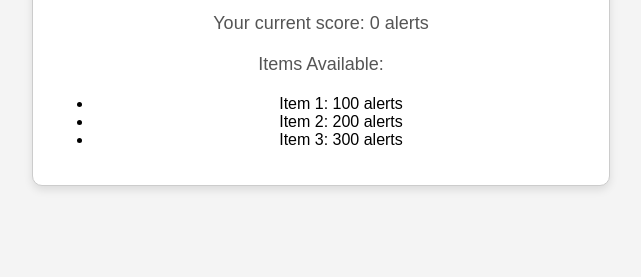
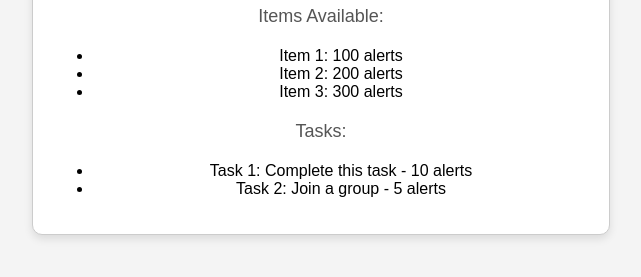
Before and after one commit to aliz022222/web45454, a plain HTML site: page index.html in a window 1280 px wide. Shown: the part 403-680 px from the top of the page, without its empty margins (319-960 px from the left). Drawn offline with Linux system fonts and the light colour scheme.

Commit message:
Add files via upload

```diff
--- a/index.html
+++ b/index.html
@@ -51,13 +51,16 @@
         .item {
             margin: 10px 0;
         }
+        .tasks {
+            margin-top: 20px;
+        }
     </style>
 </head>
 <body>
     <div class="container">
         <h1>Welcome to My Custom Tap Swap!</h1>
         <p>Click the button below to start earning alerts and check your status.</p>
-        <button onclick="incrementScore()"><img src="https://www.google.com/url?sa=i&url=https%3A%2F%2Fparsstock.ir%2Fsearch.aspx%3Fsearchterm%3Dsiren&psig=AOvVaw1YXkSvtc3UV1nvzZbuuQSJ&ust=1740426201200000&source=images&cd=vfe&opi=89978449&ved=0CBAQjRxqFwoTCJCa-__G2osDFQAAAAAdAAAAABAE" alt="Click" style="width: 30px; height: 30px;"></button>
+        <button onclick="incrementScore()"><img src="https://parsstock.ir/600/10176/1342048-%D9%88%DA%A9%D8%AA%D9%88%D8%B1-%D8%A2%DA%98%DB%8C%D8%B1-%D9%BE%D9%84%DB%8C%D8%B3-%DA%86%D8%B4%D9%85%DA%A9-%D8%B2%D9%86-%D8%A7%D8%B6%D8%B7%D8%B1%D8%A7%D8%B1%DB%8C.jpg" alt="Click" style="width: 30px; height: 30px;"></button>
         <div class="scoreboard">
             <p>Your current score: <span id="score">0</span> alerts</p>
         </div>
@@ -69,13 +72,30 @@
                 <li>Item 3: 300 alerts</li>
             </ul>
         </div>
+        <div class="tasks">
+            <p>Tasks:</p>
+            <ul id="tasks-list">
+                <!-- Task items will be dynamically added here -->
+            </ul>
+        </div>
     </div>
     <script>
         let score = 0;
         function incrementScore() {
             score += 1;
-            document.getElementById("score").innerText = score;
+            document.getElementById("score").innerText = score.toFixed(2);
         }
+
+        function addTask(name, description, alerts) {
+            const taskList = document.getElementById("tasks-list");
+            const taskItem = document.createElement("li");
+            taskItem.innerText = `${name}: ${description} - ${alerts} alerts`;
+            taskList.appendChild(taskItem);
+        }
+
+        // Example of adding tasks dynamically
+        addTask('Task 1', 'Complete this task', 10);
+        addTask('Task 2', 'Join a group', 5);
     </script>
 </body>
 </html>
```
